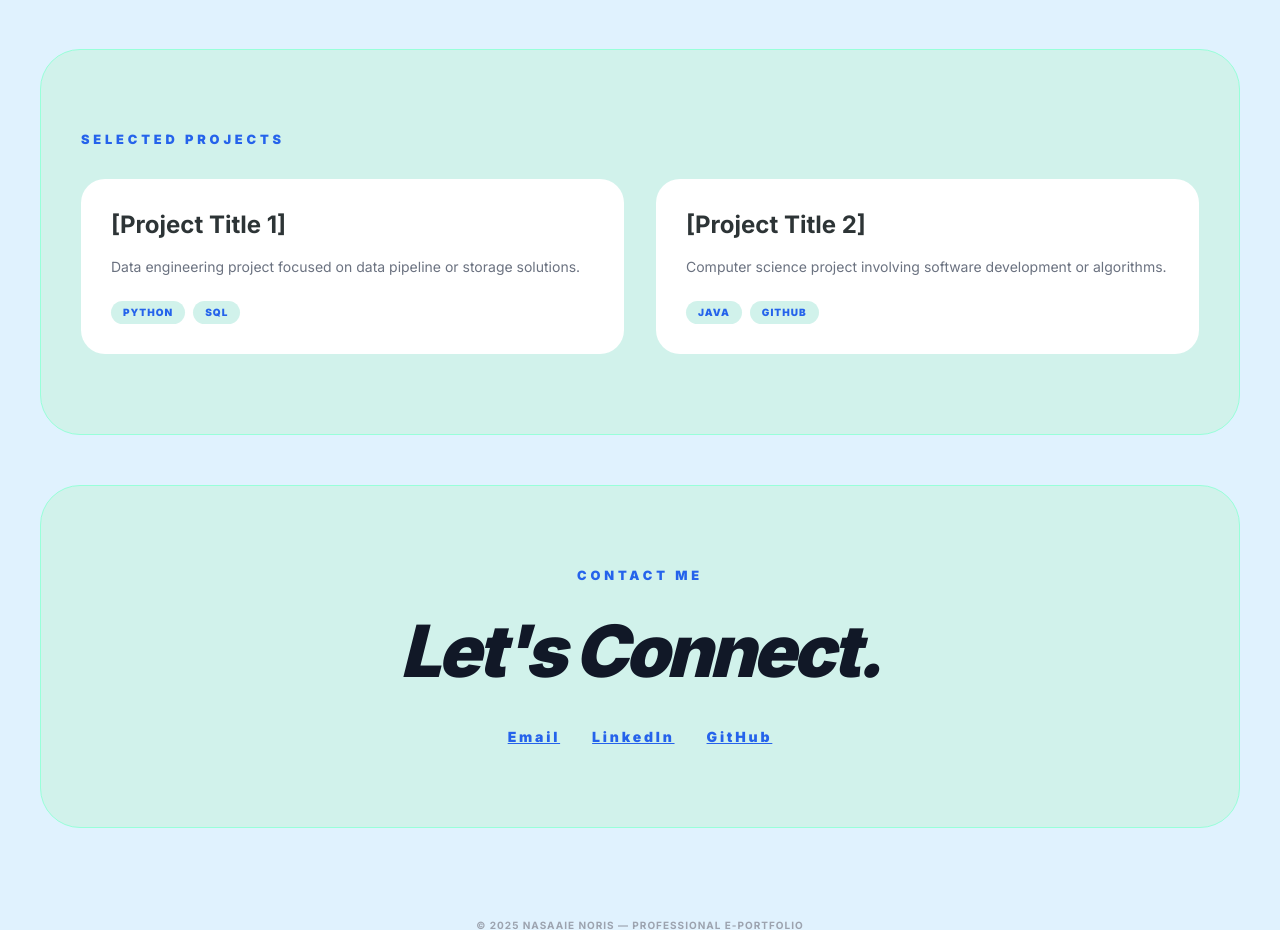
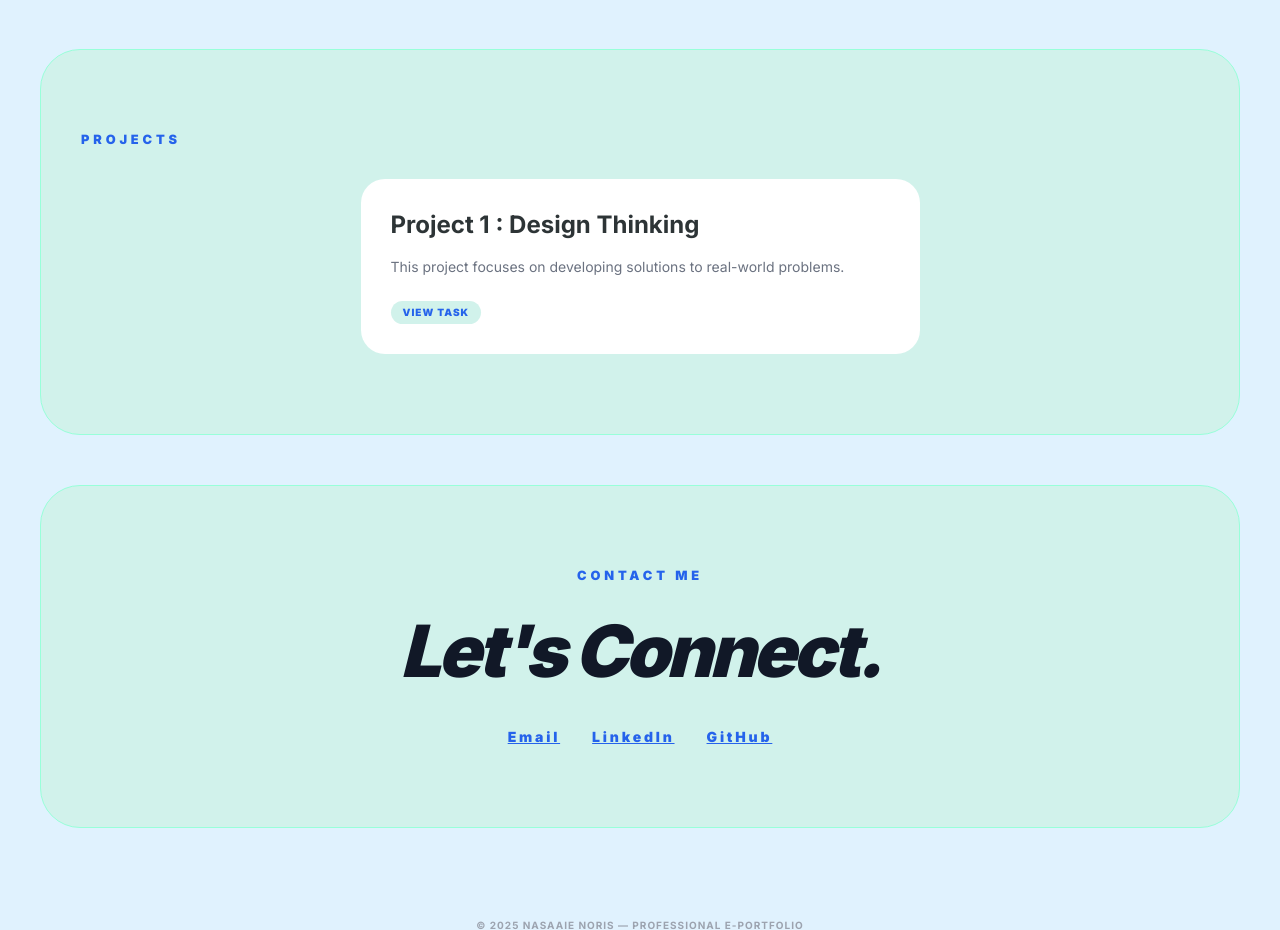
Before and after one commit to nasaaie53/nasaaie53.github.io, a plain HTML site: page index.html in a window 1280 px wide. Shown: the part 2741-3671 px from the top of the page. Drawn offline with nearby package versions, Linux system fonts and the light colour scheme.

Commit message:
Update index.html

```diff
--- a/index.html
+++ b/index.html
@@ -132,22 +132,15 @@
         </section>
 
         <section id="projects" class="section">
-            <h3 class="section-title">Selected Projects</h3>
-            <div class="grid md:grid-cols-2 gap-8">
-                <div class="project-card group">
-                    <h4 class="text-2xl font-bold mb-4 group-hover:text-blue-600 transition">[Project Title 1]</h4>
-                    <p class="text-gray-500 mb-6 text-sm">Data engineering project focused on data pipeline or storage solutions.</p>
-                    <div class="flex gap-2">
-                        <span class="tag">Python</span>
-                        <span class="tag">SQL</span>
-                    </div>
-                </div>
-                <div class="project-card group">
-                    <h4 class="text-2xl font-bold mb-4 group-hover:text-blue-600 transition">[Project Title 2]</h4>
-                    <p class="text-gray-500 mb-6 text-sm">Computer science project involving software development or algorithms.</p>
-                    <div class="flex gap-2">
-                        <span class="tag">Java</span>
-                        <span class="tag">GitHub</span>
+            <h3 class="section-title">Projects</h3>
+            <div class="flex justify-center">
+                <div class="project-card group w-full md:w-1/2">
+                    <h4 class="text-2xl font-bold mb-4 group-hover:text-blue-600 transition">Project 1 : Design Thinking</h4>
+                    <p class="text-gray-500 mb-6 text-sm">This project focuses on developing solutions to real-world problems.</p>
+                    <div class="flex">
+                        <a href="https://github.com/users/farhanaidil2026-ui/projects/1" target="_blank" class="tag hover:bg-blue-600 hover:text-white transition-colors duration-300">
+                            View Task
+                        </a>
                     </div>
                 </div>
             </div>
```
